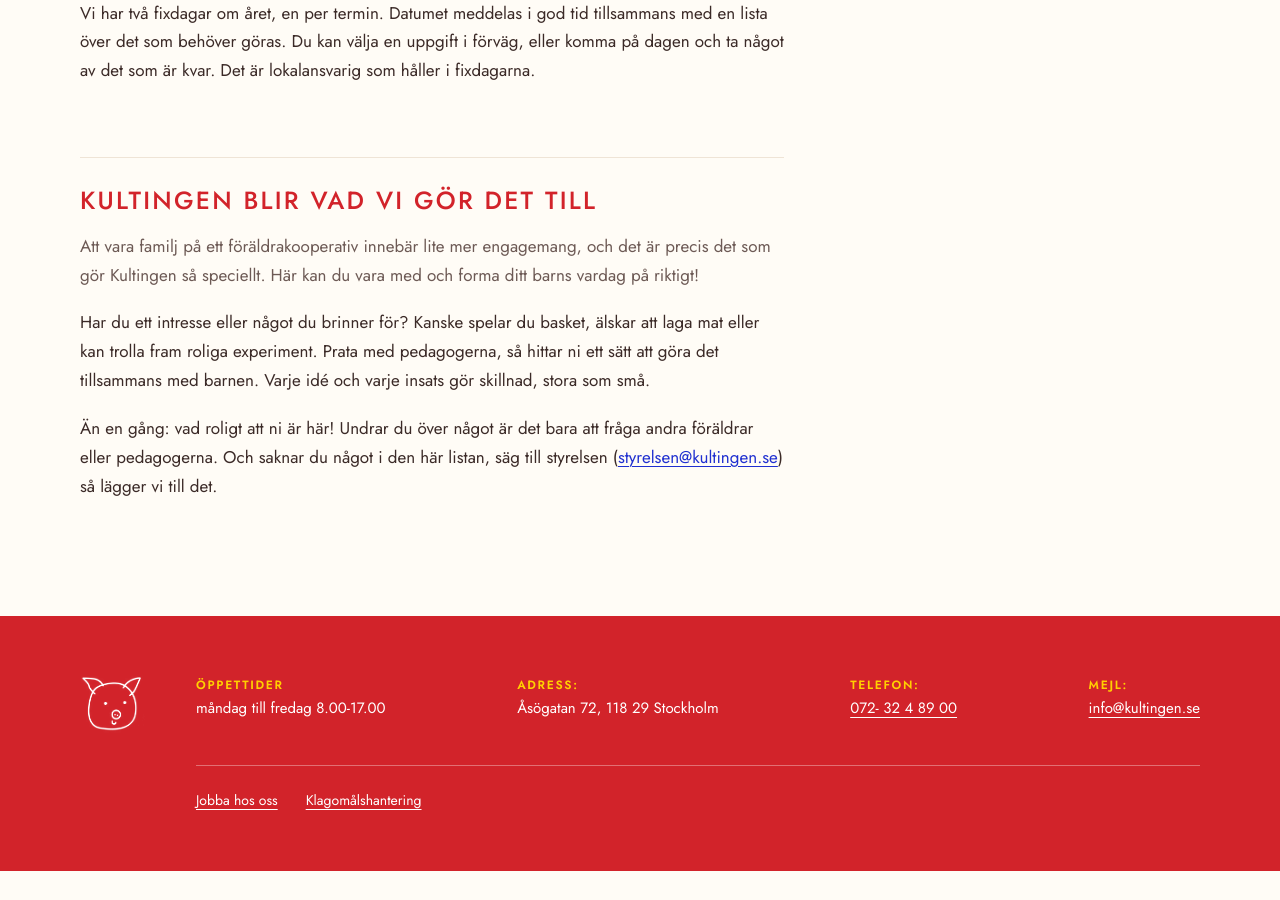
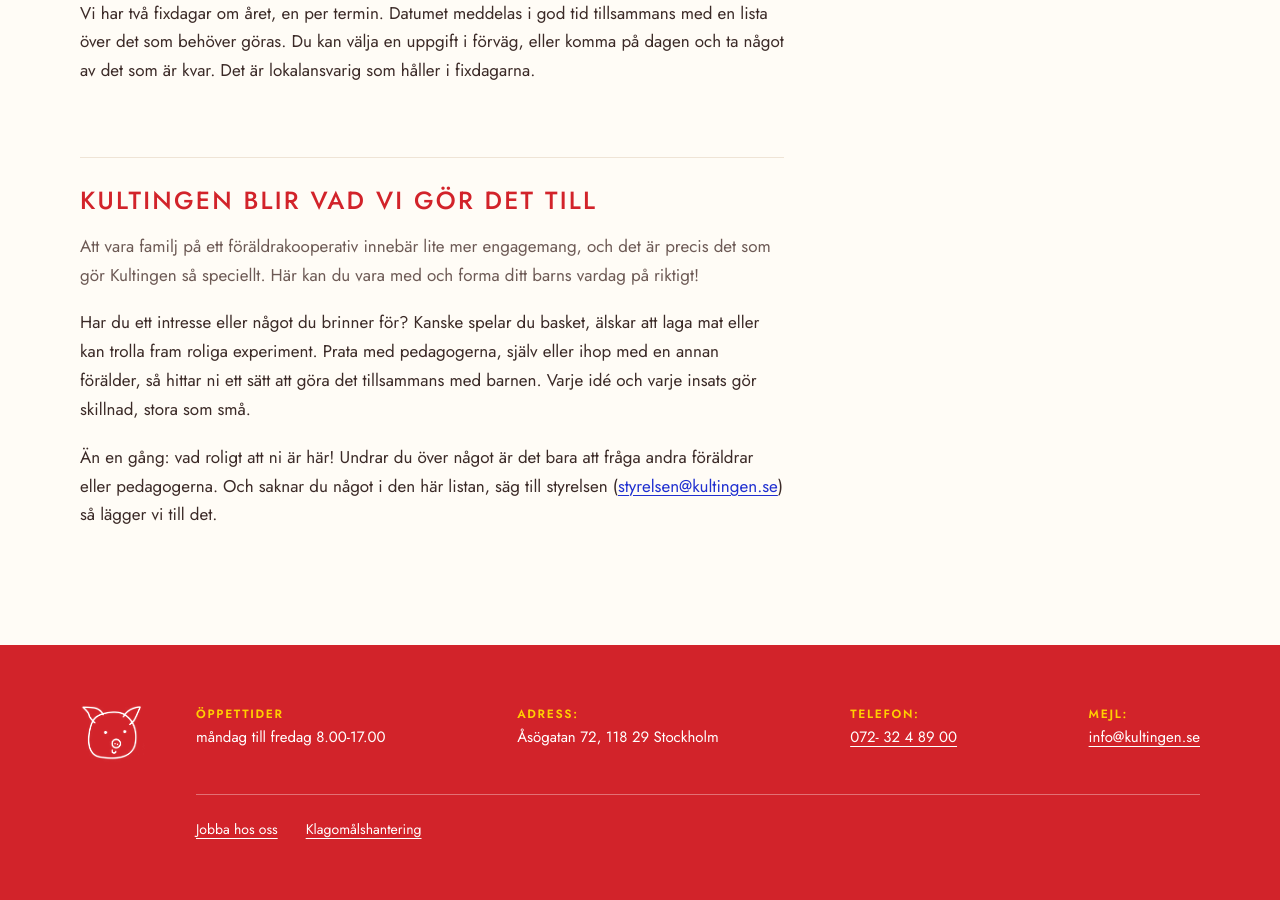
Before and after one commit to forskolan-kultingen/kultingen-se, a Jekyll site: the page built from valkommen.md, in a window 1280 px wide and 900 px high, scrolled down 2076 px. Built offline with Jekyll 4.4.1, drawn with Linux system fonts in a browser that asks for light colours; our own code applies the rules of GitHub Pages for plain Markdown files; before the commit the page ends 2947 px from its top, so only the background shows below that.

Commit message:
Välkommen: initiativ går att ta själv eller ihop med en annan förälder
Co-Authored-By: Claude Opus 5.5 (1M context) <noreply@anthropic.com>
Claude-Session: https://claude.ai/code/session_01S9g3QCp9zSmV4Vh9KZzYdi

```diff
--- a/valkommen.md
+++ b/valkommen.md
@@ -60,6 +60,6 @@ Vi har två fixdagar om året, en per termin. Datumet meddelas i god tid tillsam
 
 Att vara familj på ett föräldrakooperativ innebär lite mer engagemang, och det är precis det som gör Kultingen så speciellt. Här kan du vara med och forma ditt barns vardag på riktigt!
 
-Har du ett intresse eller något du brinner för? Kanske spelar du basket, älskar att laga mat eller kan trolla fram roliga experiment. Prata med pedagogerna, så hittar ni ett sätt att göra det tillsammans med barnen. Varje idé och varje insats gör skillnad, stora som små.
+Har du ett intresse eller något du brinner för? Kanske spelar du basket, älskar att laga mat eller kan trolla fram roliga experiment. Prata med pedagogerna, själv eller ihop med en annan förälder, så hittar ni ett sätt att göra det tillsammans med barnen. Varje idé och varje insats gör skillnad, stora som små.
 
 Än en gång: vad roligt att ni är här! Undrar du över något är det bara att fråga andra föräldrar eller pedagogerna. Och saknar du något i den här listan, säg till styrelsen ([styrelsen@kultingen.se](mailto:styrelsen@kultingen.se)) så lägger vi till det.
```
